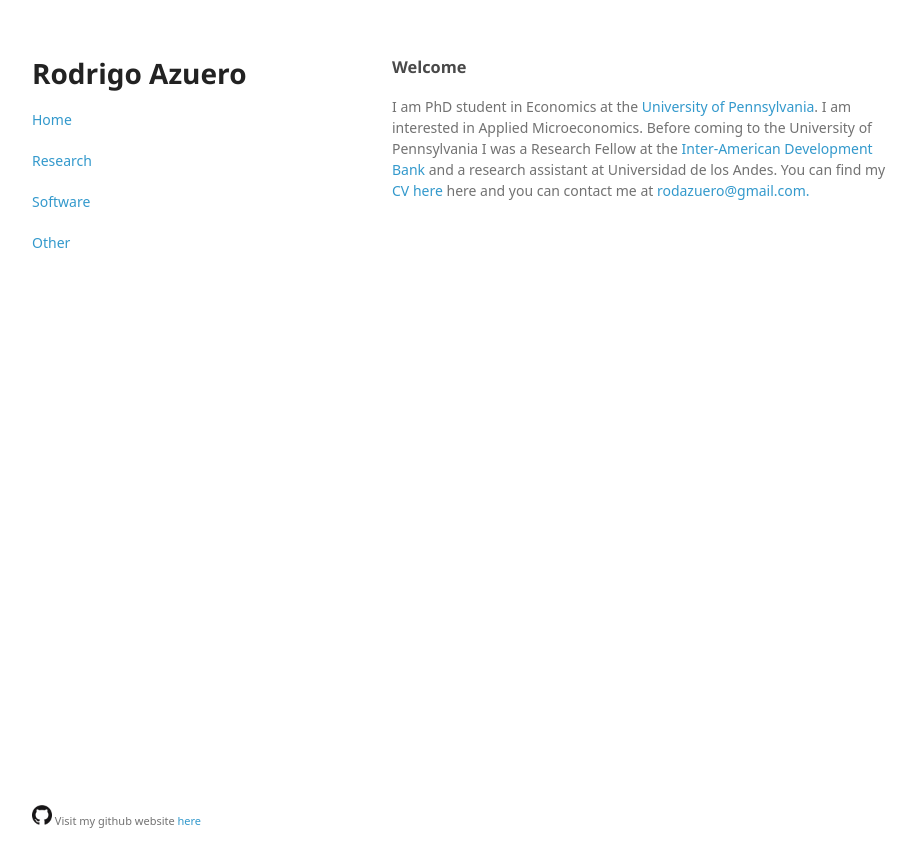
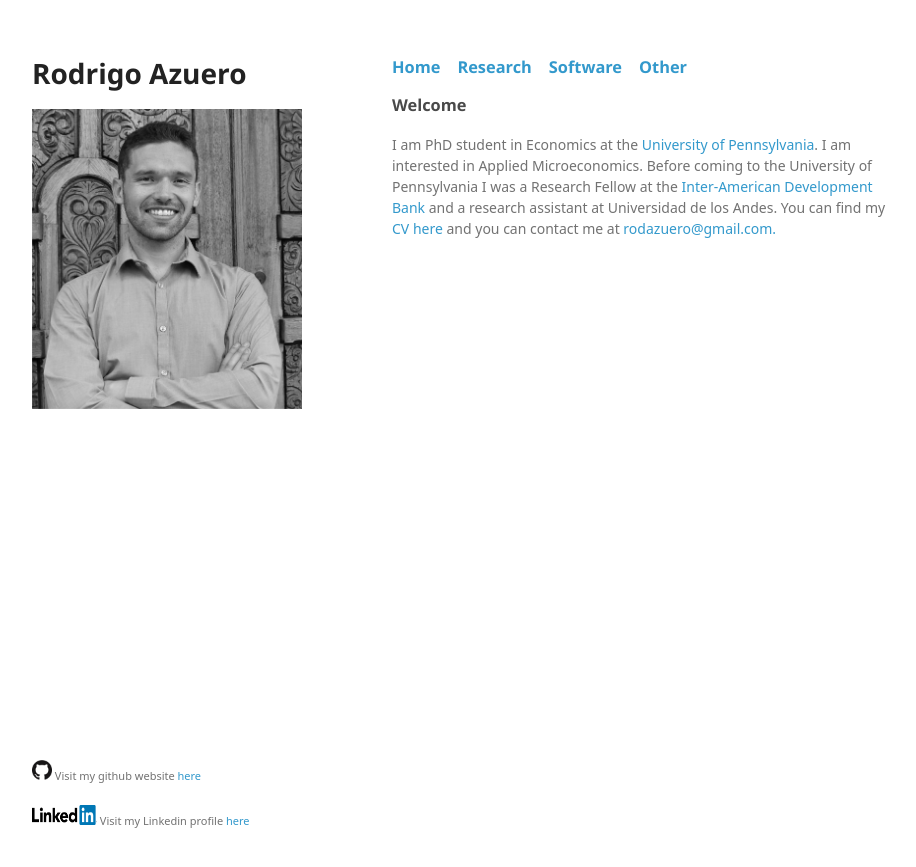
Before and after one commit to rodazuero/rodazuero.github.io, a Jekyll site: the page built from index.html, in a window 1280 px wide. Shown: the top 867 px of the page, without its empty margins (178-1094 px from the left). Built offline with Jekyll 4.4.1, drawn with Linux system fonts in a browser that asks for light colours; some web fonts are replaced; Markdown is read by kramdown in place of the engine named in the settings.

Commit message:
Photo, cv typo and sections up

```diff
--- a/_includes/nav.html
+++ b/_includes/nav.html
@@ -1,8 +1,5 @@
 
-       <p class="view"><a href="{{site.baseurl}}/index.html">Home</a></p>
-
-      <p class="view"><a href="{{site.baseurl}}/research.html">Research</a></p>
-
-      <p class="view"><a href="{{site.baseurl}}/software.html">Software</a></p>
-
-      <p class="view"><a href="{{site.baseurl}}/other.html">Other</a></p>
+<a href="{{site.baseurl}}/index.html">Home</a>  &nbsp;&nbsp;
+<a href="{{site.baseurl}}/research.html">Research</a>  &nbsp;&nbsp;
+<a href="{{site.baseurl}}/software.html">Software</a>  &nbsp;&nbsp;
+<a href="{{site.baseurl}}/other.html">Other</a>
--- a/_layouts/default.html
+++ b/_layouts/default.html
@@ -19,14 +19,19 @@
 
 
 
+            <img src="{{site.baseurl}}/files/photo.jpg" alt="HTML5 Icon" style="width:300px;height:300px;">
 
 
-            {% include nav.html %}
 
 
 
       </header>
       <section>
+
+<h3>
+<a id="welcome-to-github-pages" class="view" href="#welcome-to-github-pages" aria-hidden="true"><span aria-hidden="true" class="octicon octicon-link"></span></a>
+{% include nav.html %}
+</h3>
 
 
 {{content}}
@@ -34,6 +39,7 @@
       </section>
       <footer>
         <p><small> <img src="{{site.baseurl}}/files/GitHub-Mark-120px-plus.png" alt="HTML5 Icon" style="width:20px;height:20px;"> Visit my github website <a href="https://github.com/rodazuero"> here </a></small></p>
+        <p><small> <img src="{{site.baseurl}}/files/Logo-2C-128px-R.png" alt="HTML5 Icon" style="width:65px;height:20px;"> Visit my Linkedin profile <a href="https://www.linkedin.com/in/rodrigo-azuero-5504732b"> here </a></small></p>
       </footer>
     </div>
     <script src="javascripts/scale.fix.js"></script>
--- a/index.html
+++ b/index.html
@@ -4,4 +4,4 @@ layout: default
 <h3>
 <a id="welcome-to-github-pages" class="anchor" href="#welcome-to-github-pages" aria-hidden="true"><span aria-hidden="true" class="octicon octicon-link"></span></a>Welcome</h3>
 
-<a id="designer-templates" class="anchor" href="#designer-templates" aria-hidden="true"><span aria-hidden="true" class="octicon octicon-link"></span></a>I am PhD student in Economics at the <a href="http://www.upenn.edu/">University of Pennsylvania</a>. I am interested in Applied Microeconomics. Before coming to the University of Pennsylvania I was a Research Fellow at the <a href="http://www.iadb.org/">Inter-American Development Bank</a>  and a research assistant at Universidad de los Andes. You can find my<a href="{{site.baseurl}}/files/AcademicCV.pdf"> CV here</a>  here and you can contact me  at <a href="mailto:rodazuero@gmail.com" target="_top">rodazuero@gmail.com. </a> </h3>
+<a id="designer-templates" class="anchor" href="#designer-templates" aria-hidden="true"><span aria-hidden="true" class="octicon octicon-link"></span></a>I am PhD student in Economics at the <a href="http://www.upenn.edu/">University of Pennsylvania</a>. I am interested in Applied Microeconomics. Before coming to the University of Pennsylvania I was a Research Fellow at the <a href="http://www.iadb.org/">Inter-American Development Bank</a>  and a research assistant at Universidad de los Andes. You can find my<a href="{{site.baseurl}}/files/AcademicCV.pdf"> CV here</a> and you can contact me  at <a href="mailto:rodazuero@gmail.com" target="_top">rodazuero@gmail.com. </a> </h3>
```
Also changed, not shown: files/Logo-2C-128px-R.png (added), files/photo.jpg (added), 1 other file.
